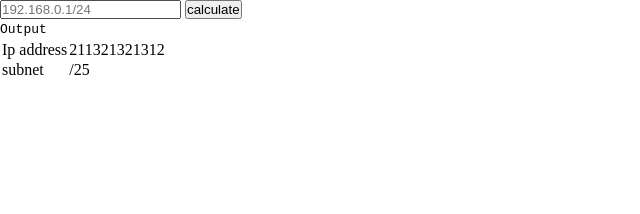
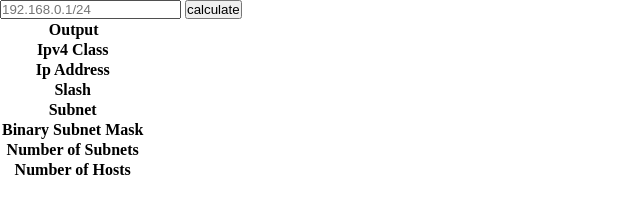
Before and after one commit to fdvmoreira/ipv4-calculator, a website: page index.html in a window 1280 px wide. Shown: the whole page, without its empty margins (0-640 px from the left). Drawn offline with Linux system fonts and the light colour scheme.

Commit message:
Layout the information to extract from IP address

```diff
--- a/index.html
+++ b/index.html
@@ -16,28 +16,50 @@
     <main class="container">
         <form>
             <input class="input-control" type="text" name="ip-address" placeholder="192.168.0.1/24" />
-            <input type="submit" value="calculate">
+            <input type="submit" value="calculate" />
         </form>
         <div class="output">
             <table>
-                <thead>
-                    <tt>Output</tt>
-                    <th></th>
+                <thead colspan="2" border="1">
+                    <th colspan="2">Output</th>
                 </thead>
 
                 <tbody>
                     <tr>
-                        <td>Ip address</td>
-                        <td>211321321312</td>
+                        <th>Ipv4 Class</th>
+                        <td data-id="ip-class"></td>
                     </tr>
                     <tr>
-                        <td>subnet</td>
-                        <td>/25</td>
+                        <th>Ip Address</th>
+                        <td data-id="ip-address"></td>
+                    </tr>
+                    <tr>
+                        <th>Slash</th>
+                        <td data-id="slash-mask"></td>
+                    </tr>
+                    <tr>
+                        <th>Subnet</th>
+                        <td data-id="subnet-mask"></td>
+                    </tr>
+                    <tr>
+                        <th>Binary Subnet Mask</th>
+                        <td data-id="binary-subnet-mask"></td>
+                    </tr>
+                    <tr>
+                        <th>Number of Subnets</th>
+                        <td data-id="number-of-subnets"></td>
+                    </tr>
+                    <tr>
+                        <th>Number of Hosts</th>
+                        <td data-id="number-of-hosts"></td>
                     </tr>
                 </tbody>
 
                 <tfoot></tfoot>
             </table>
+            <div class="subnets" data-id="subnet-output">
+                <!-- details here to show the subnets and their hosts -->
+            </div>
         </div>
     </main>
 </body>
```
